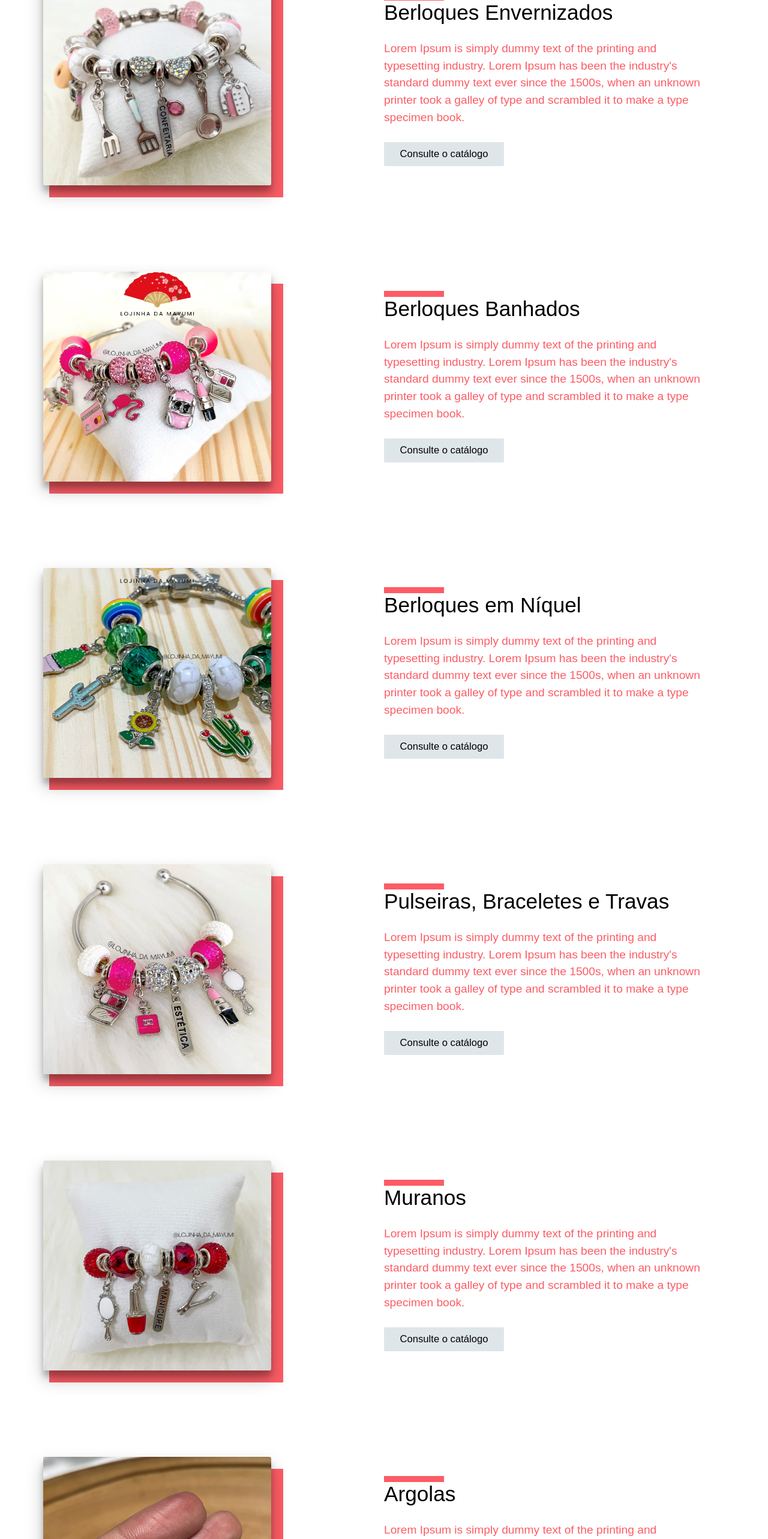
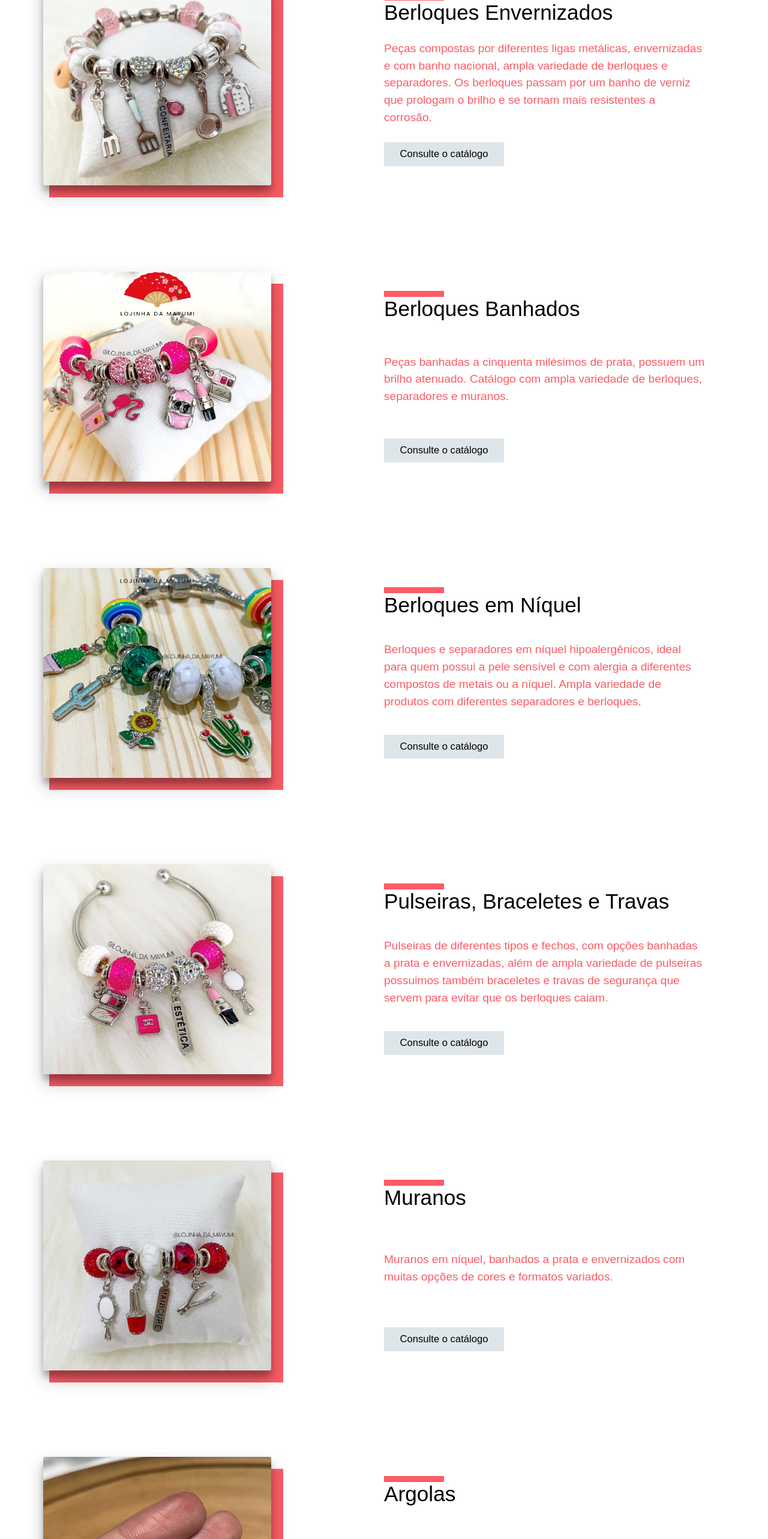
Before and after one commit to rodrigobergamindev/yashikiodonto, a Next.js app: page /Produtos in a window 1280 px wide. Shown: the part 169-2735 px from the top of the page at 60% size. Built offline with nearby package versions, Linux system fonts and the light colour scheme; a web font is replaced by a local one.

Commit message:
descrições

```diff
--- a/src/components/Home/Section.tsx
+++ b/src/components/Home/Section.tsx
@@ -146,9 +146,9 @@ export function Section() {
                 <div className="description">
                     <h1>Transformamos sua história em uma pulseira</h1>
                     <p>
-                        Lorem Ipsum is simply dummy text of the printing and typesetting industry.
-                        Lorem Ipsum has been the industry's standard dummy text ever since the 1500s, when an unknown printer took a galley of type and scrambled
-                        it to make a type specimen book. It has survived not only five centuries.</p>
+
+                        Quando pensamos na nossa história de vida, nos remetemos a situações, pessoas, coisas que participaram do processo construtivo da nossa memória.
+                        Nossa missão é unir esses fragmentos de memória em uma pulseira linda e cheia de amor.</p>
                      <a href="/Produtos"><button>Consulte nossos catálogos</button></a>
                 </div>
                     <img src="/img/content.jpeg"/>
--- a/src/pages/Produtos.tsx
+++ b/src/pages/Produtos.tsx
@@ -154,9 +154,9 @@ export default function Produtos() {
                             <Description>
                             <h1>Berloques Envernizados</h1>
 
-                            <p>Lorem Ipsum is simply dummy text of the printing and typesetting industry.
-                            Lorem Ipsum has been the industry's standard dummy text ever since the 1500s,
-                            when an unknown printer took a galley of type and scrambled it to make a type specimen book.</p>
+                            <p>Peças compostas por diferentes ligas metálicas, envernizadas e com banho nacional, ampla variedade de berloques e separadores. Os berloques passam por um banho de verniz que prologam o brilho e se tornam
+                                mais resistentes a corrosão.
+                            </p>
 
                             <a href="https://drive.google.com/file/d/1DdEQARLv6uqQQJPGncpHA_7Y_PupTPgf/view?usp=sharing" target="_blank"><button>Consulte o catálogo</button></a>
                             </Description>
@@ -182,9 +182,8 @@ export default function Produtos() {
                             <Description>
                             <h1>Berloques Banhados</h1>
 
-                            <p>Lorem Ipsum is simply dummy text of the printing and typesetting industry.
-                            Lorem Ipsum has been the industry's standard dummy text ever since the 1500s,
-                            when an unknown printer took a galley of type and scrambled it to make a type specimen book.</p>
+                            <p>Peças banhadas a cinquenta milésimos de prata, possuem um brilho atenuado. Catálogo com ampla variedade de berloques, separadores e muranos.
+                            </p>
 
                             <a href="https://drive.google.com/file/d/1RpPC1TR_Dq99QCyPf8Bb2MYouXXlsLzm/view?usp=sharing" target="_blank"><button>Consulte o catálogo</button></a>
                             </Description>
@@ -210,9 +209,9 @@ export default function Produtos() {
                             <Description>
                             <h1>Berloques em Níquel</h1>
 
-                            <p>Lorem Ipsum is simply dummy text of the printing and typesetting industry.
-                            Lorem Ipsum has been the industry's standard dummy text ever since the 1500s,
-                            when an unknown printer took a galley of type and scrambled it to make a type specimen book.</p>
+                            <p>Berloques e separadores em níquel hipoalergênicos, ideal para quem possui a pele sensível e com alergia a diferentes compostos de metais ou a níquel.
+                                Ampla variedade de produtos com diferentes separadores e berloques.
+                            </p>
 
                             <a href="https://drive.google.com/file/d/1He2SG7yrH_APBWKfLQ8sbp46nitvbY5T/view?usp=sharing" target="_blank"><button>Consulte o catálogo</button></a>
                             </Description>
@@ -239,9 +238,9 @@ export default function Produtos() {
                             <Description>
                             <h1>Pulseiras, Braceletes e Travas</h1>
 
-                            <p>Lorem Ipsum is simply dummy text of the printing and typesetting industry.
-                            Lorem Ipsum has been the industry's standard dummy text ever since the 1500s,
-                            when an unknown printer took a galley of type and scrambled it to make a type specimen book.</p>
+                            <p>Pulseiras de diferentes tipos e fechos, com opções banhadas a prata e envernizadas, além de ampla variedade de pulseiras possuimos também braceletes e travas de segurança
+                                que servem para evitar que os berloques caiam.
+                            </p>
 
                             <a href="https://drive.google.com/file/d/1Au_1vcOvM_DSm686KKpyBsvuuAg93qyY/view?usp=sharing" target="_blank"><button>Consulte o catálogo</button></a>
                             </Description>
@@ -267,9 +266,7 @@ export default function Produtos() {
                             <Description>
                             <h1>Muranos</h1>
 
-                            <p>Lorem Ipsum is simply dummy text of the printing and typesetting industry.
-                            Lorem Ipsum has been the industry's standard dummy text ever since the 1500s,
-                            when an unknown printer took a galley of type and scrambled it to make a type specimen book.</p>
+                            <p>Muranos em níquel, banhados a prata e envernizados com muitas opções de cores e formatos variados.</p>
 
                             <a href="https://drive.google.com/file/d/1WEDmwG9UwfQn3B5OJb8X6gKewbQ08W-v/view?usp=sharing" target="_blank"><button>Consulte o catálogo</button></a>
                             </Description>
@@ -293,9 +290,7 @@ export default function Produtos() {
                             <Description>
                             <h1>Argolas</h1>
 
-                            <p>Lorem Ipsum is simply dummy text of the printing and typesetting industry.
-                            Lorem Ipsum has been the industry's standard dummy text ever since the 1500s,
-                            when an unknown printer took a galley of type and scrambled it to make a type specimen book.</p>
+                            <p>Argolinhas folheadas e com zircônia para todos os gostos, consulte a disponibilidade das peças.</p>
 
                             <a href="https://drive.google.com/file/d/14Qts8zYV_0S_lbeXEzH02PD1iXfdXQZm/view?usp=sharing" target="_blank"><button>Consulte o catálogo</button></a>
                             </Description>
```
Also changed, not shown: src/pages/sobre.tsx (+10 -10 lines).
